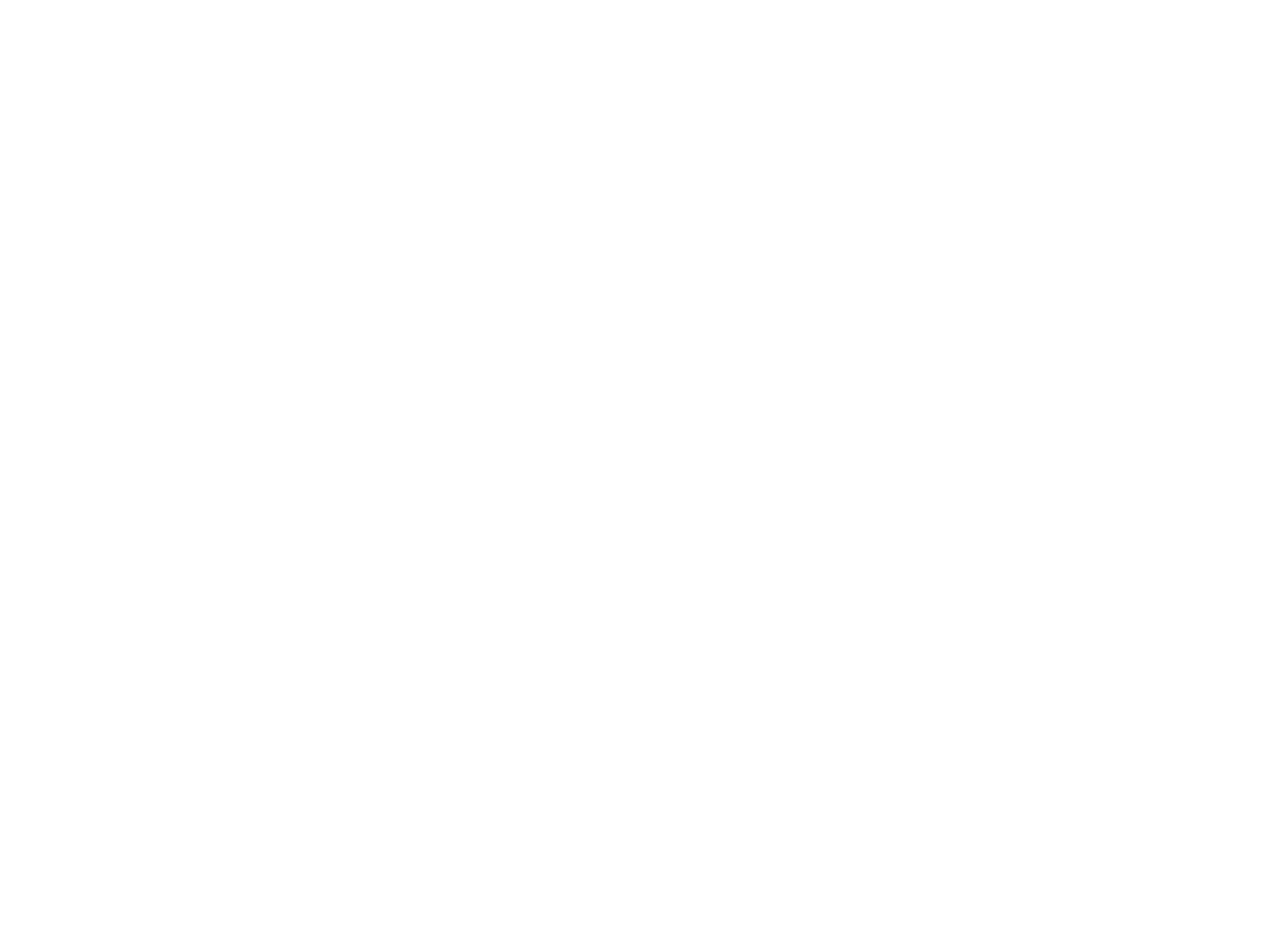
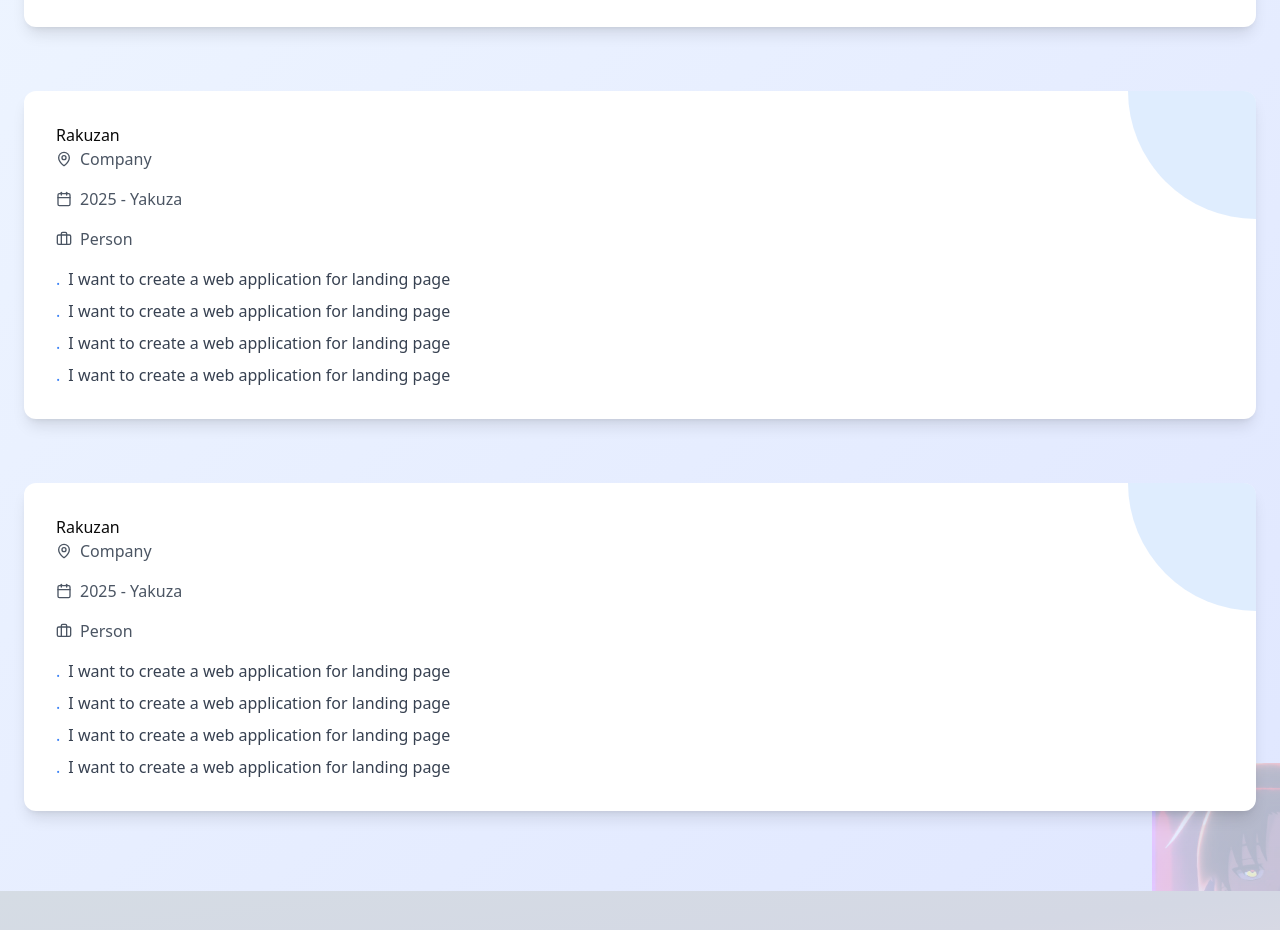
Before and after one commit to JohnPaulWeb/Personal-Project, a Next.js app: page / in a window 1280 px wide. Shown: the part 1860-2790 px from the top of the page. Before the commit the page ends 1639 px from the top, so only its background shows below. Built offline with nearby package versions, Linux system fonts and the light colour scheme.

Commit message:
Skills | Update

```diff
--- a/app/components/Experience.tsx
+++ b/app/components/Experience.tsx
@@ -1,12 +1,18 @@
+"use client"
+
+
+import { Briefcase, Calendar, Globe, MapPin } from "lucide-react"
 import AnimatedSection from "./AnimatedSection"
 
+import { motion } from "framer-motion"
+import Image from "next/image"
 
 export default function Experience() {
 
 
     const experience = [
         {
-            company: "The Rakuzan",
+            company: " Rakuzan",
             location: "Company",
             period: "2025 - Yakuza",
             role: "Person",
@@ -19,7 +25,7 @@
         },
 
         {
-            company: "The Rakuzan",
+            company: " Rakuzan",
             location: "Company",
             period: "2025 - Yakuza",
             role: "Person",
@@ -32,7 +38,7 @@
         },
 
         {
-            company: "The Rakuzan",
+            company: " Rakuzan",
             location: "Company",
             period: "2025 - Yakuza",
             role: "Person",
@@ -51,7 +57,55 @@
          duration-300 overflow-hidden relative">
 
             <div className="container mx-auto px-6 relative z-10">
-                <AnimatedSection />
+                <AnimatedSection title="Ayanokoji Kiyotaka" />
+
+                <div className="space-y-16">
+                    {experience.map((exp, index) => (
+                        <motion.div key={index}
+                         initial={{ opacity: 0, y: 50}}
+                         whileInView={{ opacity: 1, y: 0 }}
+                         viewport={{ once: true }}
+                         transition={{ duration: 0.5, delay: index * 0.2 }}
+                         className="bg-white dark:bg-gray-800 p-8 rounded-xl shadow-lg
+                          transition-all duration-300 hover:shadow-2xl relative overflow-hidden group">
+
+                            <div className="absolute top-0 right-0 w-32 h-32 bg-blue-200 dark:bg-blue-700 rounded-bl-full z-0 opacity-50
+                             transition-transform duration-300 group-hover:scale-110">
+                            </div>
+
+                            <div className="relative z-10">
+                                <h3>{exp.company === "Companay" ? <Globe className="w-6 h-6 mr-2 text-blue-500" /> : null}{exp.company}</h3>
+                                <p className="text-gray-600 dark:text-gray-300 mb-4 flex items-center">
+                                    <MapPin className="w-4 h-4 mr-2" />
+                                    {exp.location}
+                                </p>
+
+                                <p className="text-gray-600 dark:text-gray-300 mb-4 flex items-center">
+                                    <Calendar className="w-4 h-4 mr-2" />
+                                    {exp.period}
+                                </p>
+
+                                <p className="text-gray-600 dark:text-gray-300 mb-4 flex items-center">
+                                    <Briefcase className="w-4 h-4 mr-2" />
+                                    {exp.role}
+                                </p>
+
+                                <ul className="list-none space-y-2">
+                                    {exp.resposibilities.map((resp, idx) => (
+                                        <li key={idx} className="text-gray-700 dark:text-gray-300 flex items-start">
+                                            <span className="text-blue-500 mr-2">.</span>
+                                            {resp}
+                                        </li>
+                                    ))}
+                                </ul>
+                            </div>
+                          </motion.div>
+                    ))}
+                    </div>
+            </div>
+
+            <div className="absolute bottom-0 right-0 w-64 h-64 -mb-32 -mr-32 opacity-20">
+                <Image src="/yas.jpg" alt="Ayanokoji Kiyotaka" width={256} height={256} />
             </div>
         </section>
     )
--- a/app/components/Skills.tsx
+++ b/app/components/Skills.tsx
@@ -1,9 +1,121 @@
+"use client"
 
+import { Code, Cpu, Database, GitBranch, Globe, Layers, Layout, Server, Terminal, Workflow } from "lucide-react";
+
+
+const SkillIcon = ({ icon: Icon, color }: {icon: any; color: string }) => (
+    <div className={`p-2 rounded-full bg-white dark:bg-gray-800 shadow-lg`}>
+        <Icon className={`w-6 h-6 ${color}`} />
+    </div>
+)
+
+
+const skills = [
+    {
+        icon: Code,
+        name: "Frontend Dev",
+        tech: "Reactjs",
+        description: "Build responsive website",
+        color: "text-blue-500",
+    },
+
+    {
+        icon: Server,
+        name: "Frontend Dev",
+        tech: "Reactjs",
+        description: "Build responsive website",
+        color: "text-blue-500",
+    },
+
+    {
+        icon: Database,
+        name: "Frontend Dev",
+        tech: "Reactjs",
+        description: "Build responsive website",
+        color: "text-blue-500",
+    },
+
+    {
+        icon: Layout,
+        name: "Frontend Dev",
+        tech: "Reactjs",
+        description: "Build responsive website",
+        color: "text-blue-500",
+    },
+
+    {
+        icon: GitBranch,
+        name: "Frontend Dev",
+        tech: "Reactjs",
+        description: "Build responsive website",
+        color: "text-blue-500",
+    },
+
+    {
+        icon: Terminal,
+        name: "Frontend Dev",
+        tech: "Reactjs",
+        description: "Build responsive website",
+        color: "text-blue-500",
+    },
+
+    {
+        icon: Layers,
+        name: "Frontend Dev",
+        tech: "Reactjs",
+        description: "Build responsive website",
+        color: "text-blue-500",
+    },
+
+    {
+        icon: Cpu,
+        name: "Frontend Dev",
+        tech: "Reactjs",
+        description: "Build responsive website",
+        color: "text-blue-500",
+    },
+
+    {
+        icon: Globe,
+        name: "Frontend Dev",
+        tech: "Reactjs",
+        description: "Build responsive website",
+        color: "text-blue-500",
+    },
+
+    {
+        icon: Workflow,
+        name: "Frontend Dev",
+        tech: "Reactjs",
+        description: "Build responsive website",
+        color: "text-blue-500",
+    },
+]
 
 export default function Skills() {
     return(
-        <div>
+        <section id="skills" className="py-20 relative overflow-hidden">
 
+            <div className="absolute inset-0 bg-gradient-to-br from-blue-50 via-indigo-50 to-purple-50 dark:from-gray-900 dark:via-indigo-900 dark:to-purple-900">
+
+            </div>
+
+        <div className="absolute inset-0 opacity-10">
+            <svg className="w-full h-full" xmlns="">
+                <defs>
+                    <pattern id="skill-pattern" x="0" y="0" width="100" height="100" patternUnits="userSpaceOnUse">
+                        <circle cx="50" cy="50" r="20" fill="none" stroke="currenColor" strokeWidth="2" />
+
+                        <path d="M50 3- L50 m30 50 L70 50" stroke="currentColor" strokeWidth="2" />
+
+                    </pattern>
+                </defs>
+
+                <rect x="0" y="0" width="100%" height="1000%" fill="url (#skill-pattern)" />
+            </svg>
         </div>
+
+
+        </section>
     )
 }
--- a/app/layout.tsx
+++ b/app/layout.tsx
@@ -16,7 +16,7 @@
 
 export const metadata: Metadata = {
   title: "Portfolio Developer",
-  description: "Generated by create next app",
+  description: "Portfolio Developer",
 };
 
 export default function RootLayout({
```
Also changed, not shown: public/yas.jpg (added).
